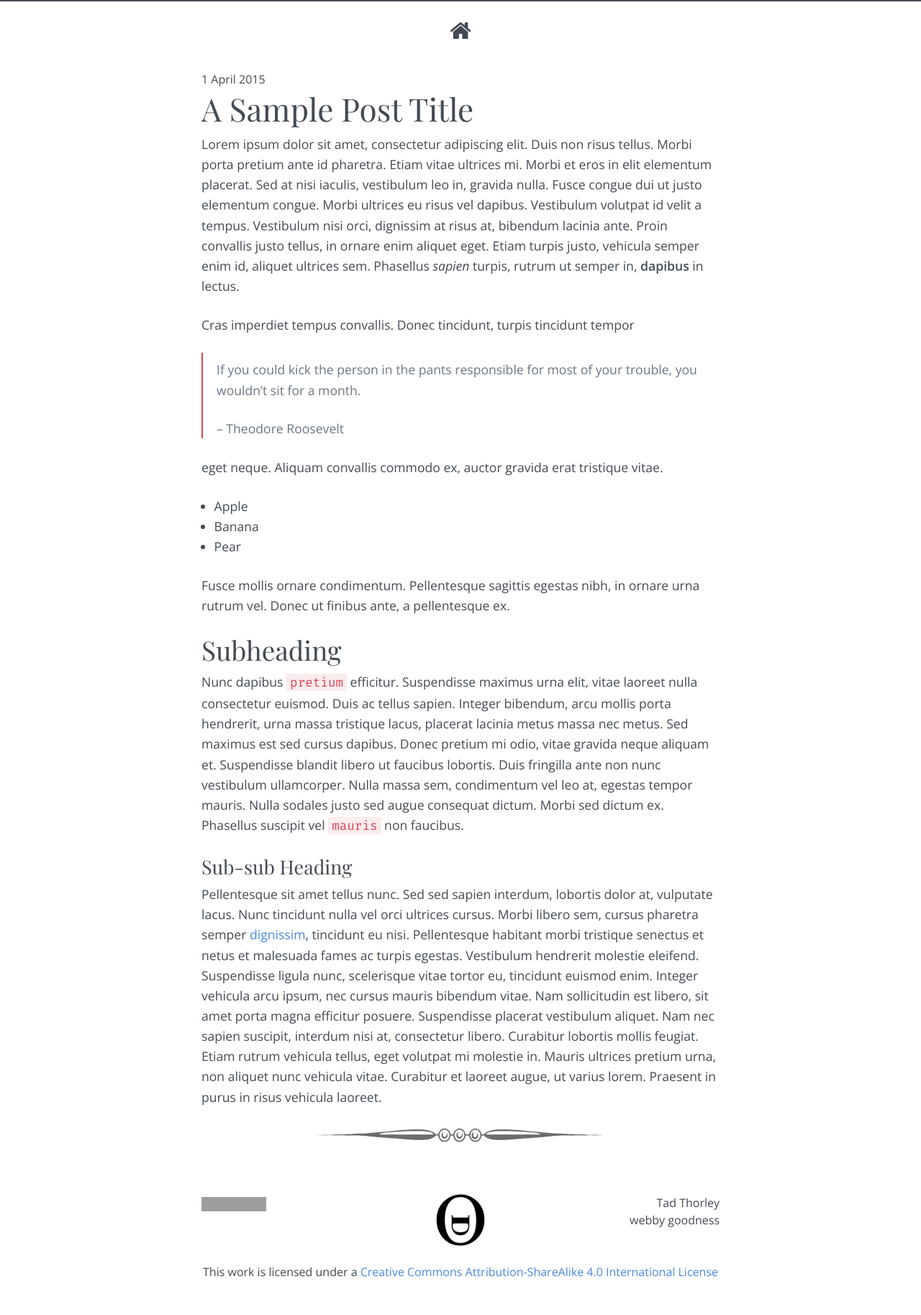
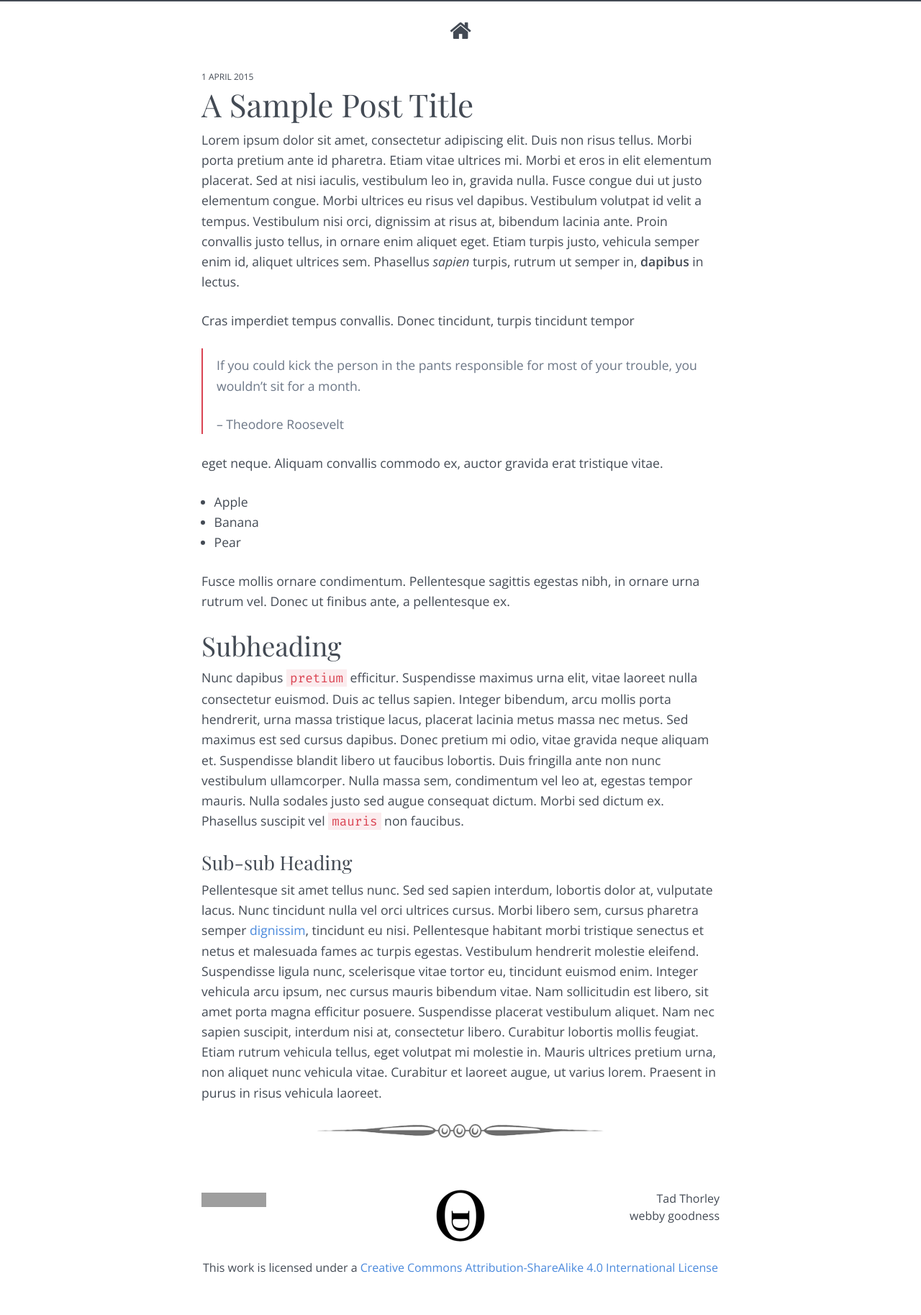
Before and after one commit to phaedryx/phaedryx.github.io, a Jekyll site: the page built from _posts/2015-04-01-sample-article.md, in a window 1280 px wide. Shown: the whole page at 72% size. Built offline with Jekyll 4.4.1, drawn with Linux system fonts in a browser that asks for light colours; nearby versions of some CDN libraries; grey boxes are pictures that could not be loaded.

Commit message:
more design tweaks

```diff
--- a/_layouts/post.html
+++ b/_layouts/post.html
@@ -8,7 +8,7 @@ layout: default
     <div class="year">{{ page.date | date: "%Y" }}</div>
   </div> -->
   <div class="small-12 columns">
-    <div id="post-date">{{ page.date | date: "%-d %B %Y"}}</div>
+    <div class="date">{{ page.date | date: "%-d %B %Y"}}</div>
     <h1 class="post-title">{{ page.title }}</h1>
   </div>
 </div>
```
